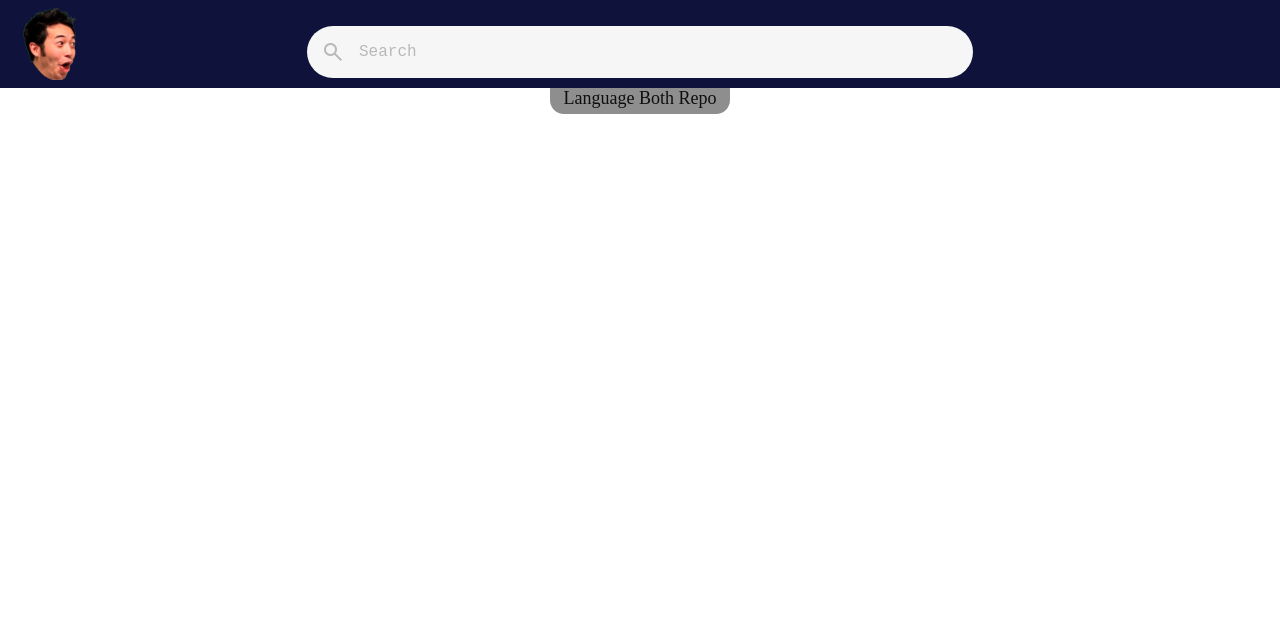
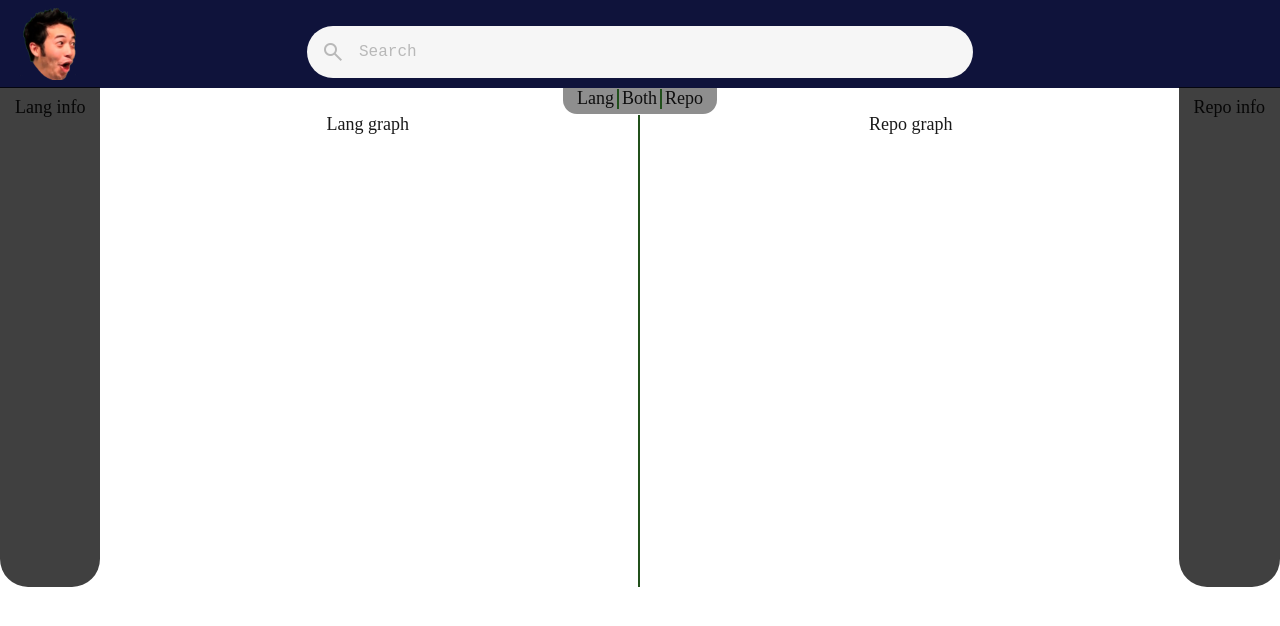
Before and after one commit to TheBlueSummon/Progchamp, a plain HTML site: page docs/index.html in a window 1280 px wide. Drawn offline with nearby package versions, Linux system fonts and the light colour scheme.

Commit message:
Body layout added

```diff
--- a/docs/index.html
+++ b/docs/index.html
@@ -28,10 +28,19 @@
     <main>
         <div class="toggle">
             <div class="toggle-options">
-                Language
+                Lang
+                <div class="sep-line"></div>
                 Both
+                <div class="sep-line"></div>
                 Repo
             </div>
+        </div>
+        <div class="bulk">
+            <div class="info-box">Lang info</div>
+            <div class="graph">Lang graph</div>
+            <div class="sep-line"></div>
+            <div class="graph">Repo graph</div>
+            <div class="info-box">Repo info</div>
         </div>
     </main>
 </body>
--- a/docs/styles.css
+++ b/docs/styles.css
@@ -22,7 +22,7 @@ html {
 body {
 
     padding: 2rem;
-    min-height: 100vh;
+    height: 100%;
     background: linear-gradient(
         45deg,
         var(--bg-start),
@@ -40,19 +40,21 @@ header {
     padding: 30px 20px 10px;
 }
 
-
-.toggle {
+.bulk {
     display: flex;
-    justify-content: center;
+    justify-content: space-between;
+    margin-left: -36px;
+    margin-right: -36px;
 }
 
-.toggle-options {
-    display: flex;
-    justify-content: space-around;
-    background-color: rgb(105,105,105, 0.75);
-    padding: 0px 14px 5px 14px;
-    border-bottom-left-radius: 14px;
-    border-bottom-right-radius: 14px;
+.info-box {
+    background-color: rgb(0,0,0,0.75);
+    border-bottom-left-radius: 28px;
+    border-bottom-right-radius: 28px;
+    padding: 10px 15px 20px 15px;
+    margin-top: -27px;
+    min-height: 500px;
+    min-width: 100px;
 }
 
 .logo {
@@ -83,7 +85,7 @@ header {
 }
 
 .search:focus-within {
-    box-shadow: 0 0 2px rgba(0,0,0,0.75);
+    box-shadow: 0 0 4px rgb(31, 185, 0);
 }
 
 .search-input {
@@ -102,3 +104,24 @@ header {
 .search-icon {
     color: rgba(0,0,0,0.25)
 }
+
+.sep-line {
+    border: 1px solid rgb(33, 80, 27);
+    border-bottom: none;
+    border-top: none;
+    margin: 1px 3px 0px 3px;
+}
+
+.toggle {
+    display: flex;
+    justify-content: center;
+}
+
+.toggle-options {
+    display: flex;
+    justify-content: space-around;
+    background-color: rgb(105,105,105, 0.75);
+    padding: 0px 14px 5px 14px;
+    border-bottom-left-radius: 14px;
+    border-bottom-right-radius: 14px;
+}
```
